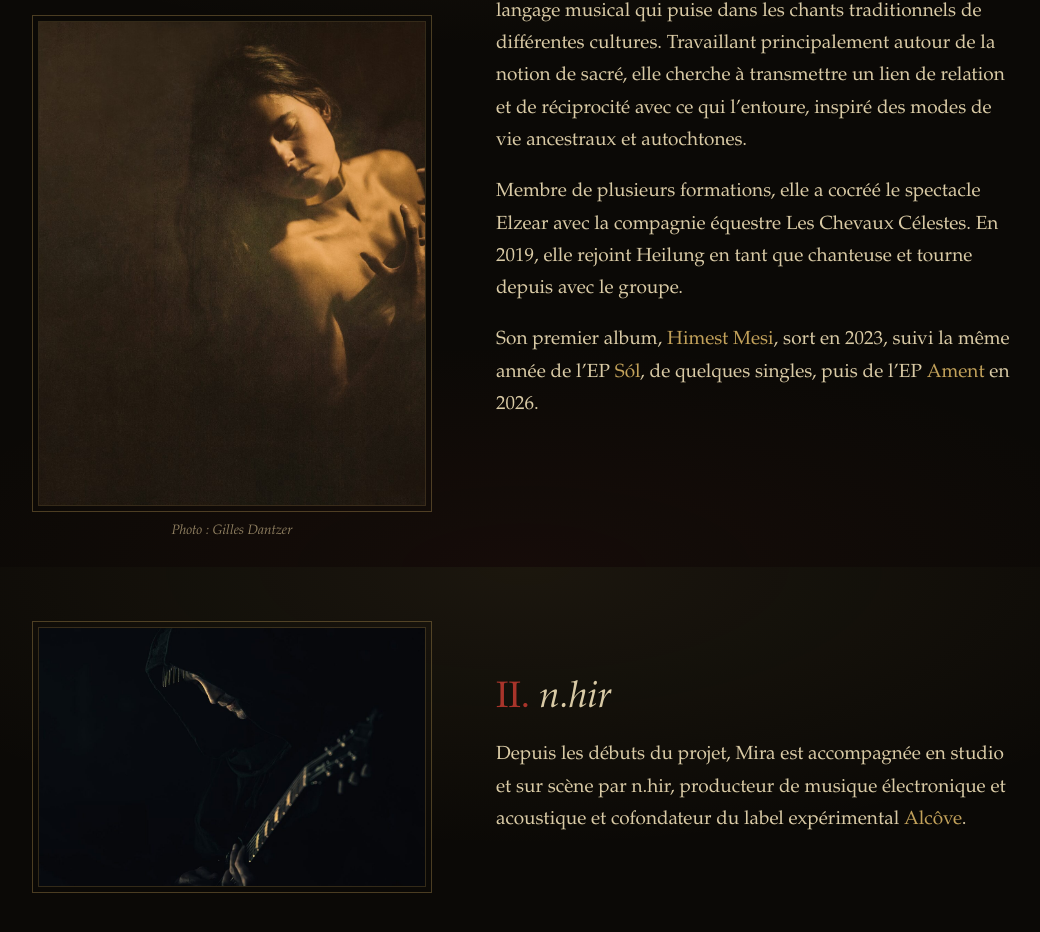
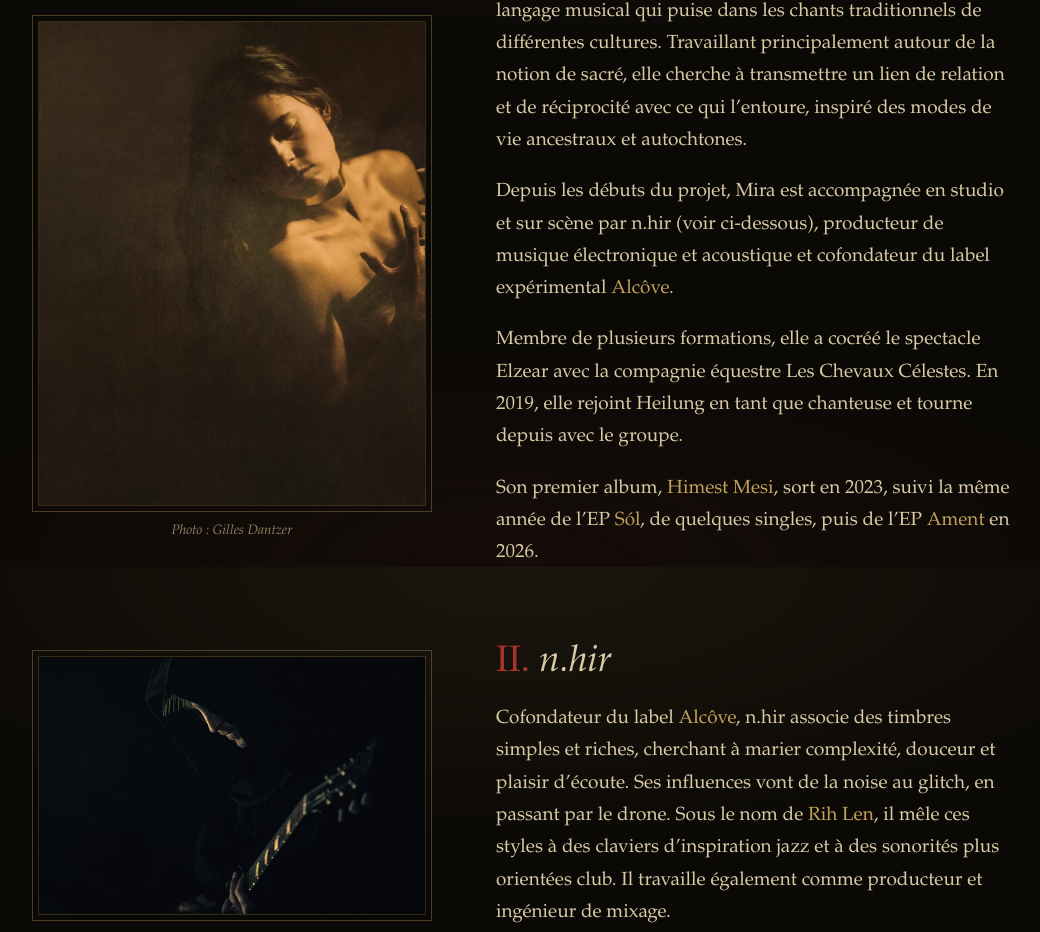
Before and after one commit to nlhm14/miracetimusic, a plain HTML site: page fr/about.html in a window 1280 px wide. Shown: the part 1033-1965 px from the top of the page, without its empty margins (116-1156 px from the left). Drawn offline with Linux system fonts and the light colour scheme; a web font is replaced by a local one.

Commit message:
update n.hir bio (FR version)

```diff
--- a/fr/about.html
+++ b/fr/about.html
@@ -50,6 +50,7 @@
           <p>Née et élevée à Paris, Mira commence le chant à l’âge de douze ans au sein du chœur d’enfants Sotto Voce. Au fil de huit années de concerts et de tournées — de l’opéra à la comédie musicale — elle acquiert de solides bases techniques et découvre sa passion pour la scène.</p>
           <p>Elle se tourne ensuite vers les musiques traditionnelles et étudie les techniques vocales de différentes cultures européennes. Ses voyages lui permettent d’observer le rôle de la voix et du son dans les rites sacrés des sociétés traditionnelles.</p>
           <p>Ces influences diverses la conduisent à développer un langage musical qui puise dans les chants traditionnels de différentes cultures. Travaillant principalement autour de la notion de sacré, elle cherche à transmettre un lien de relation et de réciprocité avec ce qui l’entoure, inspiré des modes de vie ancestraux et autochtones.</p>
+          <p>Depuis les débuts du projet, Mira est accompagnée en studio et sur scène par n.hir (voir ci-dessous), producteur de musique électronique et acoustique et cofondateur du label expérimental <a href="https://labelalcove.bandcamp.com/music">Alcôve</a>.</p>
           <p>Membre de plusieurs formations, elle a cocréé le spectacle Elzear avec la compagnie équestre Les Chevaux Célestes. En 2019, elle rejoint Heilung en tant que chanteuse et tourne depuis avec le groupe.</p>
           <p>Son premier album, <a href="music.html">Himest Mesi</a>, sort en 2023, suivi la même année de l’EP <a href="music.html">Sól</a>, de quelques singles, puis de l’EP <a href="music.html">Ament</a> en 2026.</p>
         </div>
@@ -61,7 +62,7 @@
         </div>
         <div>
           <h2>n.hir</h2>
-          <p>Depuis les débuts du projet, Mira est accompagnée en studio et sur scène par n.hir, producteur de musique électronique et acoustique et cofondateur du label expérimental <a href="music.html">Alcôve</a>.</p>
+          <p>Cofondateur du label <a href="https://labelalcove.bandcamp.com/music">Alcôve</a>, n.hir associe des timbres simples et riches, cherchant à marier complexité, douceur et plaisir d’écoute. Ses influences vont de la noise au glitch, en passant par le drone. Sous le nom de <a href="https://rihlen.bandcamp.com/album/rih-len">Rih Len</a>, il mêle ces styles à des claviers d’inspiration jazz et à des sonorités plus orientées club. Il travaille également comme producteur et ingénieur de mixage.</p>
         </div>
       </div>
 
```
